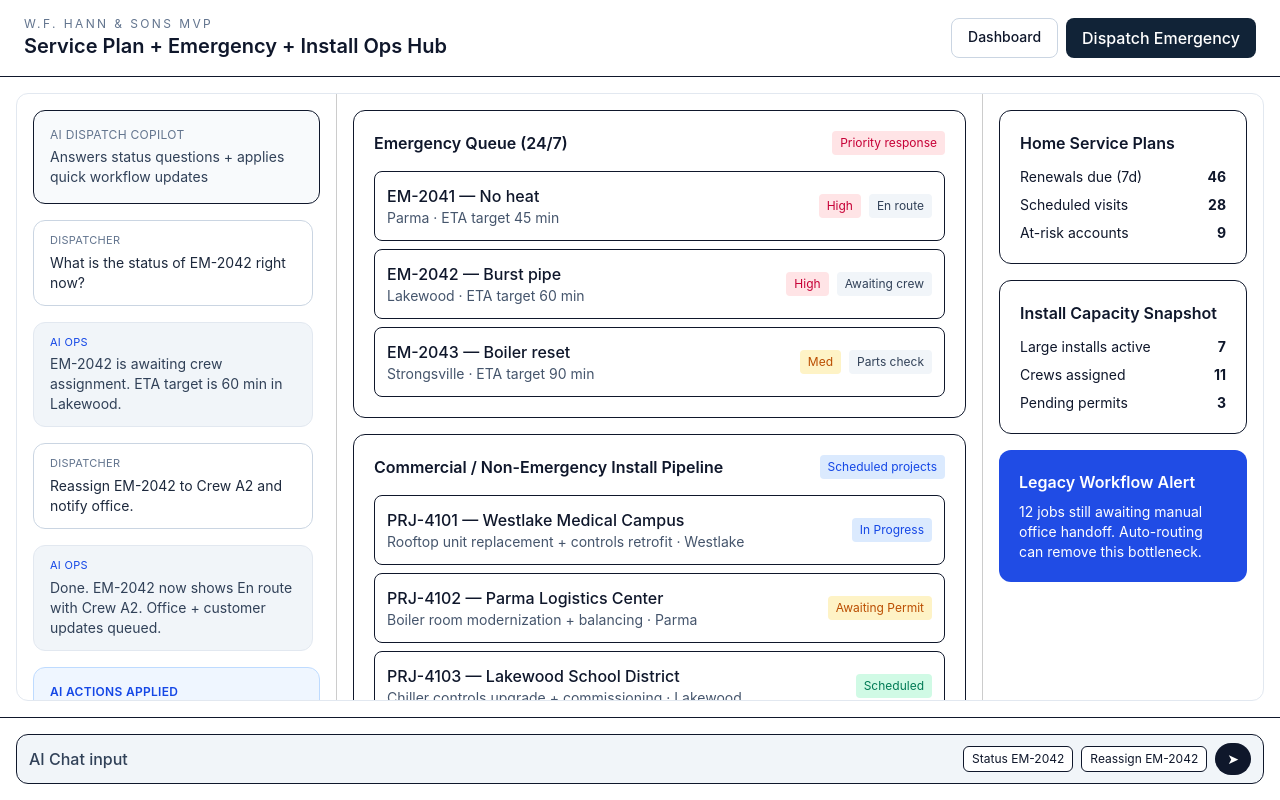
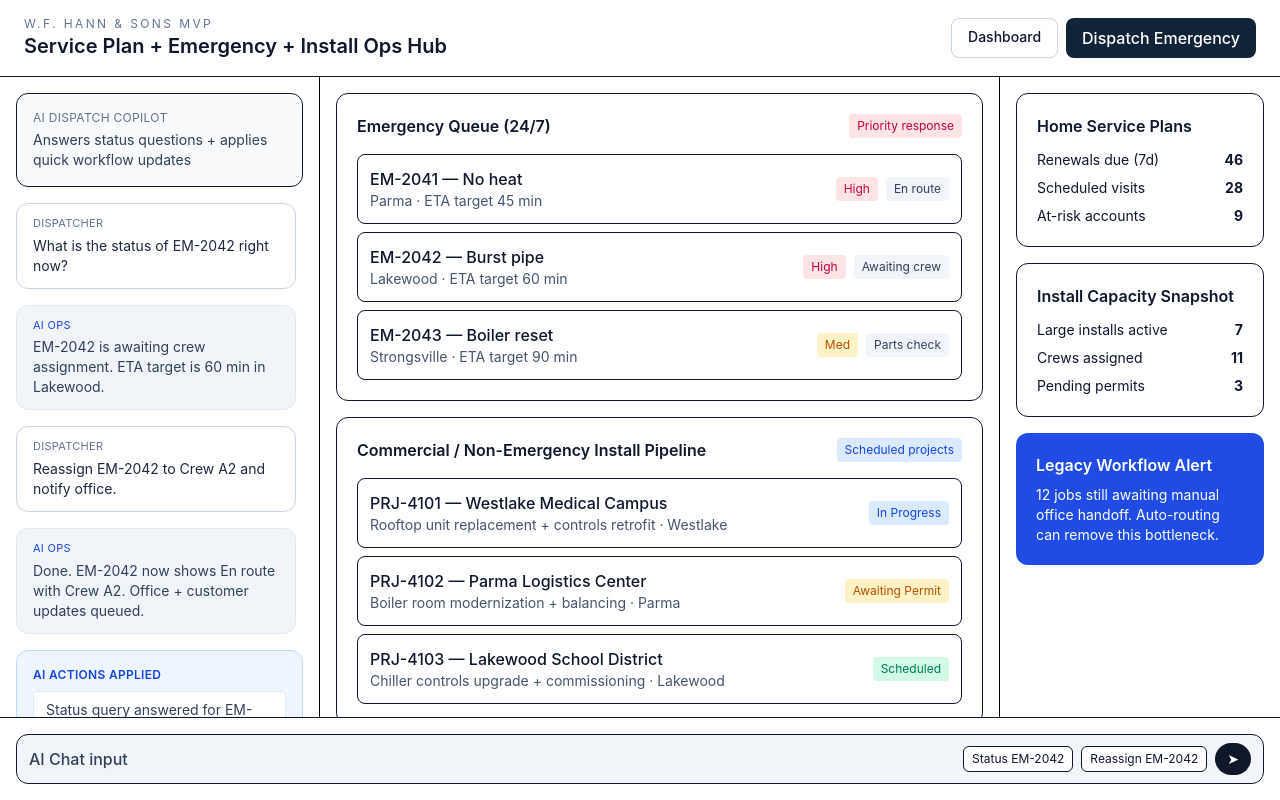
Before and after one commit to madebyporter/mvp-wf-hann, a Nuxt app: page / in a window 1280 px wide. Built offline with nearby package versions, Linux system fonts and the light colour scheme.

Commit message:
Match exact main grid classes and swap middle column to in-place detail view

```diff
--- a/app/pages/index.vue
+++ b/app/pages/index.vue
@@ -1,7 +1,7 @@
 <template>
   <div class="parent h-full max-h-dvh flex flex-col min-h-0 overflow-hidden">
-    <div class="main flex-1 min-h-0 grid gap-0 xl:grid-cols-[320px_minmax(0,1fr)_280px] xl:divide-x xl:divide-black/20 overflow-hidden border border-slate-200 rounded-xl m-4">
-      <!-- AI chat rail (mocked but action-oriented) -->
+    <div class="main flex-1 min-h-0 grid gap-0 xl:grid-cols-[320px_minmax(0,1fr)_280px] xl:divide-x xl:divide-black overflow-hidden">
+      <!-- AI chat rail -->
       <aside class="chat-window h-full min-h-0 overflow-y-auto p-4 space-y-4">
         <div class="rounded-xl border p-4 bg-slate-50">
           <p class="text-xs uppercase tracking-wide text-slate-500">AI Dispatch Copilot</p>
@@ -28,19 +28,21 @@
         </div>
       </aside>
 
-      <!-- Main ops center -->
+      <!-- Middle jobqueue, swaps list/detail in-place -->
       <section class="jobqueue h-full min-h-0 overflow-y-auto p-4 space-y-4">
+        <template v-if="!selectedJob">
           <div class="rounded-xl border p-5">
             <div class="flex items-center justify-between gap-3">
               <h2 class="font-semibold">Emergency Queue (24/7)</h2>
               <span class="text-xs px-2 py-1 rounded bg-rose-100 text-rose-700">Priority response</span>
             </div>
             <div class="mt-4 space-y-2">
-            <NuxtLink
+              <button
                 v-for="item in emergencyQueue"
                 :key="item.ticket"
-              :to="`/jobs/emergency/${item.ticket}`"
-              class="rounded-lg border p-3 flex justify-between items-center hover:bg-slate-50"
+                type="button"
+                class="w-full text-left rounded-lg border p-3 flex justify-between items-center hover:bg-slate-50"
+                @click="openEmergency(item.ticket)"
               >
                 <div>
                   <p class="font-medium">{{ item.ticket }} — {{ item.issue }}</p>
@@ -50,7 +52,7 @@
                   <span class="text-xs px-2 py-1 rounded" :class="item.priority === 'High' ? 'bg-rose-100 text-rose-700' : 'bg-amber-100 text-amber-700'">{{ item.priority }}</span>
                   <span class="text-xs px-2 py-1 rounded bg-slate-100 text-slate-700">{{ item.status }}</span>
                 </div>
-            </NuxtLink>
+              </button>
             </div>
           </div>
 
@@ -60,18 +62,19 @@
               <span class="text-xs px-2 py-1 rounded bg-blue-100 text-blue-700">Scheduled projects</span>
             </div>
             <div class="mt-4 space-y-2">
-            <NuxtLink
+              <button
                 v-for="job in installJobs"
                 :key="job.id"
-              :to="`/jobs/projects/${job.id}`"
-              class="rounded-lg border p-3 flex justify-between items-center hover:bg-slate-50"
+                type="button"
+                class="w-full text-left rounded-lg border p-3 flex justify-between items-center hover:bg-slate-50"
+                @click="openProject(job.id)"
               >
                 <div>
                   <p class="font-medium">{{ job.id }} — {{ job.client }}</p>
                   <p class="text-sm text-slate-600">{{ job.scope }} · {{ job.location }}</p>
                 </div>
                 <span class="text-xs px-2 py-1 rounded" :class="job.stageClass">{{ job.stage }}</span>
-            </NuxtLink>
+              </button>
             </div>
           </div>
 
@@ -83,6 +86,42 @@
               <div class="rounded-lg bg-slate-50 p-4"><p class="text-2xl font-bold">61%</p><p class="text-sm text-slate-600">Conversion</p></div>
             </div>
           </div>
+        </template>
+
+        <template v-else>
+          <button type="button" class="text-sm text-blue-700 hover:underline" @click="selectedJob = null">← Back to dashboard</button>
+
+          <div class="rounded-xl border p-5">
+            <div class="flex items-center justify-between">
+              <h2 class="font-semibold">{{ detailTitle }}</h2>
+              <span v-if="selectedJob.priority" class="text-xs px-2 py-1 rounded" :class="selectedJob.priority === 'High' ? 'bg-rose-100 text-rose-700' : 'bg-amber-100 text-amber-700'">{{ selectedJob.priority }}</span>
+              <span v-else class="text-xs px-2 py-1 rounded" :class="selectedJob.stageClass">{{ selectedJob.stage }}</span>
+            </div>
+
+            <div class="mt-4 grid md:grid-cols-2 gap-6 text-sm">
+              <div class="space-y-2">
+                <p><span class="text-slate-500">Location</span><br><strong>{{ selectedJob.city || selectedJob.location }}</strong></p>
+                <p v-if="selectedJob.issue"><span class="text-slate-500">Issue</span><br><strong>{{ selectedJob.issue }}</strong></p>
+                <p v-if="selectedJob.scope"><span class="text-slate-500">Scope</span><br><strong>{{ selectedJob.scope }}</strong></p>
+              </div>
+              <div class="space-y-2">
+                <p v-if="selectedJob.eta"><span class="text-slate-500">ETA target</span><br><strong>{{ selectedJob.eta }}</strong></p>
+                <p v-if="selectedJob.status"><span class="text-slate-500">Dispatch status</span><br><strong>{{ selectedJob.status }}</strong></p>
+                <p v-if="selectedJob.stage"><span class="text-slate-500">Project stage</span><br><strong>{{ selectedJob.stage }}</strong></p>
+              </div>
+            </div>
+          </div>
+
+          <div class="rounded-xl border p-5">
+            <h3 class="font-semibold">Recommended next actions</h3>
+            <ul class="mt-3 list-disc pl-5 text-sm text-slate-700 space-y-1">
+              <li v-if="selectedJob.ticket">Send ETA update to customer and office coordinator.</li>
+              <li v-if="selectedJob.ticket">Pre-stage likely parts based on issue profile.</li>
+              <li v-if="selectedJob.id">Confirm permit and inspection timeline with PM.</li>
+              <li v-if="selectedJob.id">Lock crew allocation for installation window.</li>
+            </ul>
+          </div>
+        </template>
       </section>
 
       <!-- Right stat rail -->
@@ -112,7 +151,6 @@
       </aside>
     </div>
 
-    <!-- AI input strip (mocked) -->
     <footer class="footer border-t p-4 shrink-0 bg-white">
       <div class="chat-input rounded-xl border bg-slate-100 px-3 py-2 flex items-center gap-2">
         <span class="text-slate-700 font-medium mr-auto">AI Chat input</span>
@@ -125,15 +163,33 @@
 </template>
 
 <script setup lang="ts">
-import { ref } from 'vue'
+import { computed, ref } from 'vue'
 
-const emergencyQueue = ref([
+type EmergencyJob = {
+  ticket: string
+  issue: string
+  city: string
+  eta: string
+  priority: string
+  status: string
+}
+
+type ProjectJob = {
+  id: string
+  client: string
+  scope: string
+  location: string
+  stage: string
+  stageClass: string
+}
+
+const emergencyQueue = ref<EmergencyJob[]>([
   { ticket: 'EM-2041', issue: 'No heat', city: 'Parma', eta: '45 min', priority: 'High', status: 'En route' },
   { ticket: 'EM-2042', issue: 'Burst pipe', city: 'Lakewood', eta: '60 min', priority: 'High', status: 'Awaiting crew' },
   { ticket: 'EM-2043', issue: 'Boiler reset', city: 'Strongsville', eta: '90 min', priority: 'Med', status: 'Parts check' }
 ])
 
-const installJobs = ref([
+const installJobs = ref<ProjectJob[]>([
   {
     id: 'PRJ-4101',
     client: 'Westlake Medical Campus',
@@ -159,6 +215,23 @@ const installJobs = ref([
     stageClass: 'bg-emerald-100 text-emerald-700'
   }
 ])
+
+const selectedJob = ref<any>(null)
+
+const detailTitle = computed(() => {
+  if (!selectedJob.value) return ''
+  return selectedJob.value.ticket
+    ? `Emergency Job Detail — ${selectedJob.value.ticket}`
+    : `Project Detail — ${selectedJob.value.id}`
+})
+
+function openEmergency(ticket: string) {
+  selectedJob.value = emergencyQueue.value.find((job) => job.ticket === ticket) || null
+}
+
+function openProject(id: string) {
+  selectedJob.value = installJobs.value.find((job) => job.id === id) || null
+}
 
 const chatMessages = ref([
   { role: 'human', text: 'What is the status of EM-2042 right now?' },
```
Lines whose indentation alone changed are shown as unchanged.
